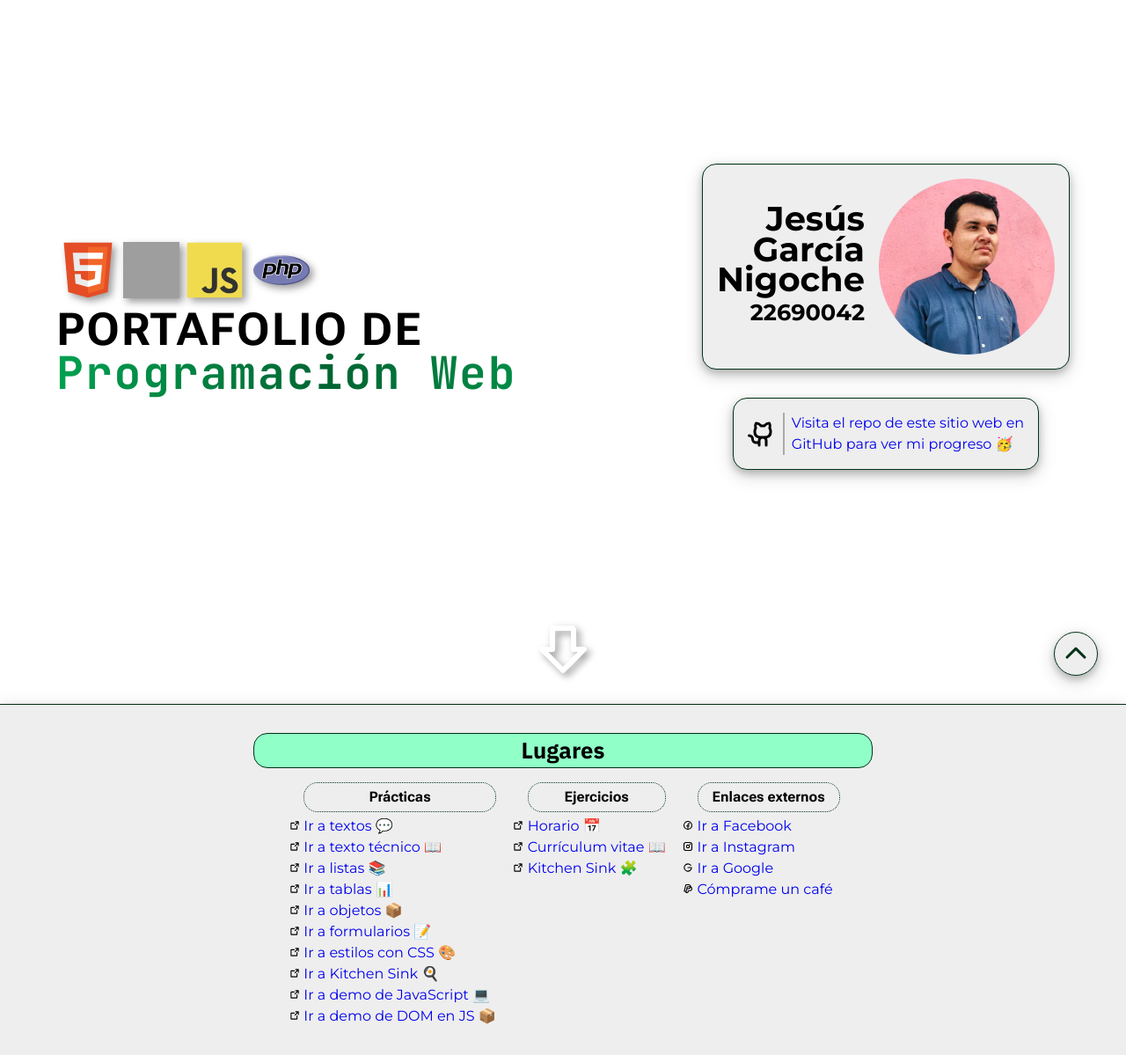
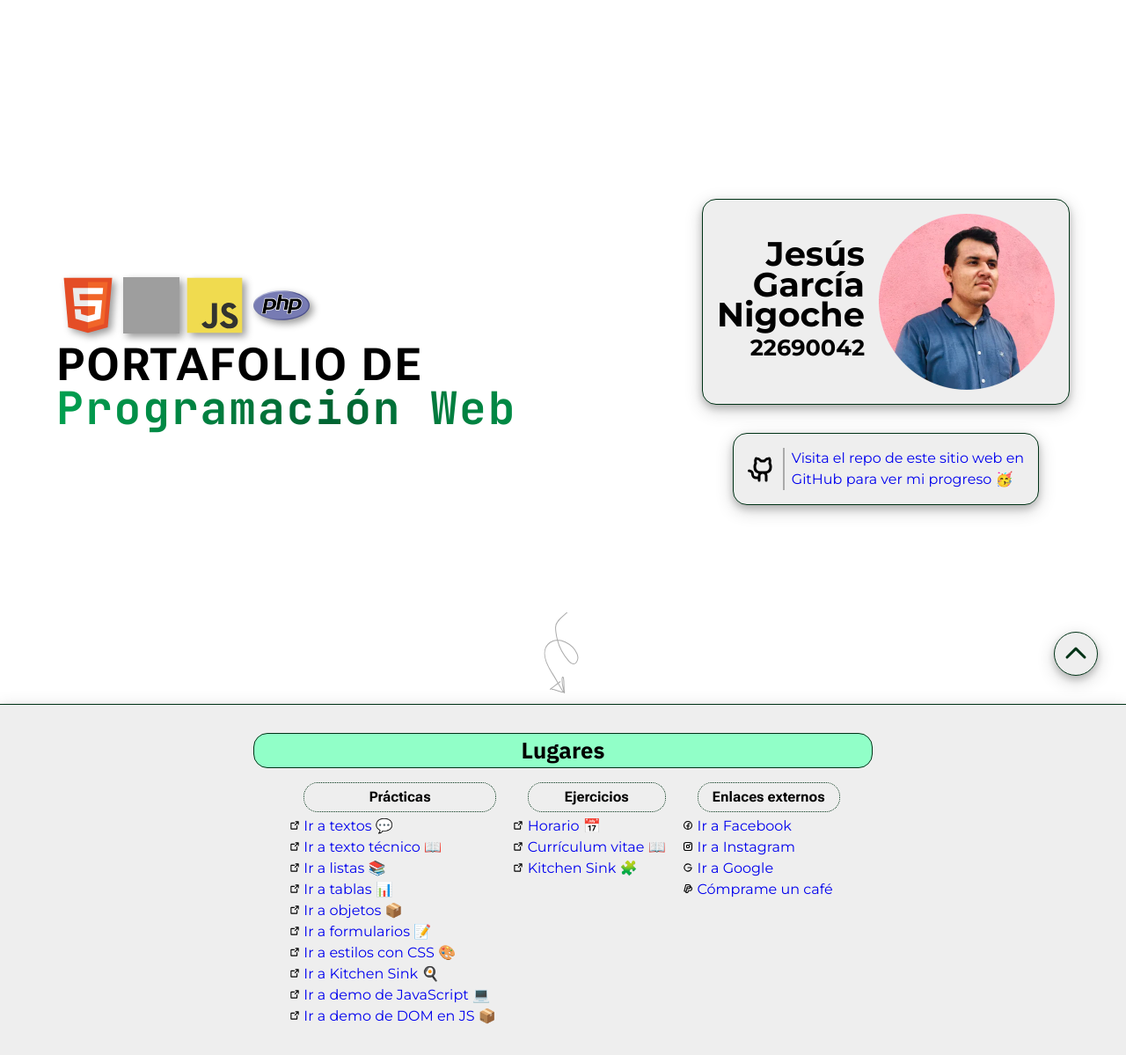
Before and after one commit to jgnTec/PW-Portafolio, a PHP site: page / in a window 1280 px wide. Shown: the top 1199 px of the page at 88% size. Run offline with PHP 8.4, Linux system fonts and the light colour scheme; grey boxes are pictures that could not be loaded.

Commit message:
Ajustes de diseño al índice

```diff
--- a/css/index-styles.css
+++ b/css/index-styles.css
@@ -49,11 +49,6 @@ main {
    -moz-text-fill-color: transparent;
 }
 @keyframes movTextoVerde { to { background-position: 200%; } }
-@keyframes brincar {
-	0%, 20%, 50%, 80%, 100% {transform: translateY(0);}
-	40% {transform: translateY(-30px);}
-	60% {transform: translateY(-15px);}
-}
 
 /* Estilos del documento */
 h1 {
@@ -131,7 +126,7 @@ body > header > section > div.logos > img[alt="PHP"] {
    margin: 4px 8px;
 }
 header#principio {
-   height: 90vh;
+   height: 100vh;
    padding: 0 5vw;
    display: flex;
    justify-content: space-between;
@@ -204,15 +199,14 @@ main {
    fill: var(--colorDeAcento);
 }
 div#flecha-hacia-abajo {
-   height: 8vh;
-   margin: 1vh 0;
+   height: 0;
    display: flex;
    justify-content: center;
 }
-div#flecha-hacia-abajo svg {
-   width: 8vh;
-   height: 8vh;
-   filter: drop-shadow(4px 4px 4px rgba(0, 0, 0, 0.4));
-   fill: #fff;
-   animation: brincar 2s ease infinite;
+div#flecha-hacia-abajo img {
+   rotate: 130deg;
+   position: absolute;
+   bottom: 2vh;
+   width: 10vh;
+   height: 10vh;
 }
--- a/index.html
+++ b/index.html
@@ -39,7 +39,7 @@
         </section>
     </header>
     <div id="flecha-hacia-abajo">
-        <svg xmlns="http://www.w3.org/2000/svg" width="32" height="32" fill="#000000" viewBox="0 0 256 256"><path d="M235.09,131.41A12,12,0,0,0,224,124H188V48a20,20,0,0,0-20-20H88A20,20,0,0,0,68,48v76H32a12,12,0,0,0-8.48,20.49l96,96a12,12,0,0,0,17,0l96-96A12,12,0,0,0,235.09,131.41ZM128,215,61,148H80a12,12,0,0,0,12-12V52h72v84a12,12,0,0,0,12,12h19Z"></path></svg>
+        <img src="assets/flecha-doodle.svg" alt="Flecha hacia abajo">
     </div>
     <nav>
         <h3>Lugares</h3>
@@ -89,10 +89,8 @@
             Rem officia corrupti suscipit velit, ut quasi harum incidunt doloribus deserunt quaerat ab sed sint mollitia consectetur eos neque nam hic natus. Sint animi at nam. Dolore quas maxime error!</p>
         </article>
     </main>
-    <footer>
-        <a href="#principio" class="chevron-arriba">
-            <svg xmlns="http://www.w3.org/2000/svg" width="32" height="32" fill="#000000" viewBox="0 0 256 256"><path d="M216.49,168.49a12,12,0,0,1-17,0L128,97,56.49,168.49a12,12,0,0,1-17-17l80-80a12,12,0,0,1,17,0l80,80A12,12,0,0,1,216.49,168.49Z"></path></svg>
-        </a>
-    </footer>
+    <a href="#principio" class="chevron-arriba">
+        <svg xmlns="http://www.w3.org/2000/svg" width="32" height="32" fill="#000000" viewBox="0 0 256 256"><path d="M216.49,168.49a12,12,0,0,1-17,0L128,97,56.49,168.49a12,12,0,0,1-17-17l80-80a12,12,0,0,1,17,0l80,80A12,12,0,0,1,216.49,168.49Z"></path></svg>
+    </a>
 </body>
 </html>
```
Also changed, not shown: assets/flecha-doodle.svg (added).
